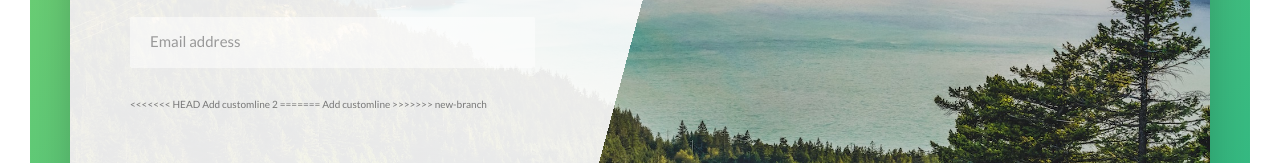
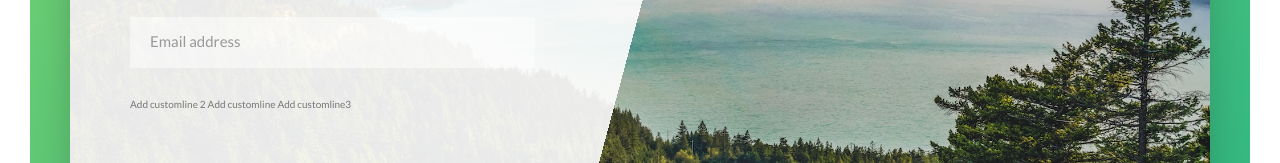
Before and after one commit to denguyen5697/learning-scss, a website: page index.html in a window 1280 px wide. Shown: the part 4884-5047 px from the top of the page. Drawn offline with Linux system fonts and the light colour scheme.

Commit message:
Add customline 3

```diff
--- a/index.html
+++ b/index.html
@@ -304,11 +304,9 @@
                 <div class="form__group">
                   <input type="email" class="form__input" placeholder="Email address" id="email" required>
                   <label for="name" class="form__label">Email address</label>
-<<<<<<< HEAD
                   <span>Add customline 2</span>
-=======
                   <span>Add customline</span>
->>>>>>> new-branch
+                  <span>Add customline3</span>
                 </div>
               </form>
             </div>
```
